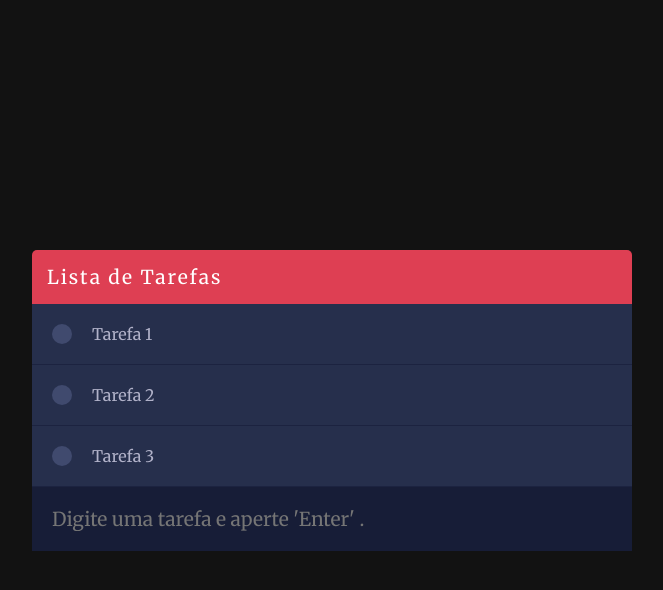
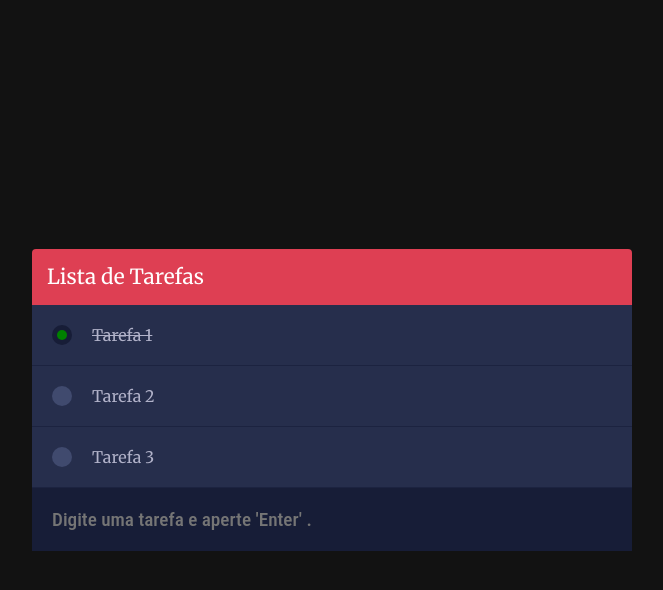
Before and after one commit to LeandroDukievicz/to-do-list, a plain HTML site: page index.html in a window 1280 px wide. Both pictures are taken after a click on the element 370 px from the left and 333 px from the top of the page. Shown: the whole page, without its empty margins (308-971 px from the left). Drawn offline with Linux system fonts and the light colour scheme.

Commit message:
FEAT - added rules of to-do-list and classes css

```diff
--- /dev/null
+++ b/Lista+De+Tarefas/css/styles.css
@@ -0,0 +1,142 @@
+@import url(https://fonts.googleapis.com/css?family=Roboto:100,300,400,500,700,900);
+@import url(https://fonts.googleapis.com/css?family=Roboto+Condensed:300,400,700);
+
+* {
+  margin: 0;
+  padding: 0;
+}
+
+body {
+  display: flex;
+  justify-content: center;
+  flex-direction: column;
+  align-items: center;
+  height: 100vh;
+  font-size: 16px;
+  background-color: #121212;
+  font-family: "Roboto Condensed", Arial, sans-serif;
+}
+
+.todolist {
+  width: 100%;
+  max-width: 600px;
+}
+
+.todolist header {
+  border-top-left-radius: 4px;
+  border-top-right-radius: 4px;
+  padding: 15px;
+  background-color: #de3f53;
+  color: #fff;
+  font-size: 1.3em;
+}
+
+.wrapper-list ul.list {
+  list-style: none;
+  margin: 0;
+  padding: 0;
+}
+
+.wrapper-list ul.list li {
+  position: relative;
+  background-color: #262e4c;
+  border-bottom: 1px solid #1c2340;
+  color: #b1b2c9;
+  display: flex;
+  align-items: center;
+  padding: 20px;
+  transition: background-color 300ms ease;
+}
+
+.wrapper-list ul.list li.removed {
+  animation: collapseItem 300ms ease;
+}
+
+.wrapper-list ul.list li.hidden {
+  display: none;
+}
+
+.wrapper-list ul.list li:hover {
+  background-color: #323b5c;
+}
+
+.wrapper-list ul.list li:hover button.remove {
+  opacity: 1;
+}
+
+.wrapper-list ul.list .check {
+  position: relative;
+  background-color: #404a6e;
+  border-radius: 50%;
+  width: 20px;
+  height: 20px;
+  margin-right: 20px;
+  cursor: pointer;
+  transition: background-color 200ms ease;
+}
+
+.wrapper-list ul.list .check:hover,
+.wrapper-list ul.list .done .check {
+  background-color: #171d37;
+}
+
+.wrapper-list ul.list .done .check:after {
+  position: absolute;
+  top: 5px;
+  left: 5px;
+  display: block;
+  content: '';
+  width: 10px;
+  height: 10px;
+  border-radius: 50%;
+  background-color: green;
+}
+
+.wrapper-list ul.list .done .task {
+  text-decoration: line-through;
+}
+
+.wrapper-list button.remove {
+  position: absolute;
+  top: 20px;
+  right: 20px;
+  border: none;
+  outline: none;
+  background-color: red;
+  border-radius: 100%;
+  width: 20px;
+  height: 20px;
+  cursor: pointer;
+  opacity: 0;
+  transition: opacity 300ms ease;
+}
+
+.wrapper-list button.remove:after {
+  content: 'x';
+  color: white;
+  display: block;
+}
+
+.todolist footer {
+  background-color: #171d37;
+}
+
+.todolist footer input {
+  background-color: #171d37;
+  border: none;
+  outline: none;
+  width: 90%;
+  padding: 20px;
+  font-family: "Roboto Condensed", Arial, sans-serif;
+  font-size: 1.2em;
+  color: white;
+}
+
+@keyframes collapseItem {
+  0% {
+    transform: rotateX(0deg);
+  }
+  100% {
+    transform: rotateX(-90deg);
+  }
+}
--- a/css/app.css
+++ b/css/app.css
@@ -17,48 +17,57 @@ body{
     height: 100vh;
 }
 
-.todolist{
+.todolist {
     width: 100%;
     max-width: 600px;
   }
 
-.todolist header{
-    border-top-left-radius: 5px;
-    border-top-right-radius: 5px;
+  .todolist header {
+    border-top-left-radius: 4px;
+    border-top-right-radius: 4px;
     padding: 15px;
-    background-color:#de3f53;
-    color:#fff;
-    font-size:1.2em;
-    letter-spacing: .1em;
+    background-color: #de3f53;
+    color: #fff;
+    font-size: 1.3em;
   }
 
   .wrapper-list ul.list {
     list-style: none;
-    margin:0 ;
+    margin: 0;
     padding: 0;
   }
 
-.wrapper-list ul.list li{
+  .wrapper-list ul.list li {
     position: relative;
-    background-color: #262f4c;
+    background-color: #262e4c;
     border-bottom: 1px solid #1c2340;
     color: #b1b2c9;
     display: flex;
     align-items: center;
-    padding:20px;
+    padding: 20px;
     transition: background-color 300ms ease;
   }
-.wrapper-list ul.list li:hover{
+
+  .wrapper-list ul.list li.removed {
+    animation: collapseItem 300ms ease;
+  }
+
+  .wrapper-list ul.list li.hidden {
+    display: none;
+  }
+
+  .wrapper-list ul.list li:hover {
     background-color: #323b5c;
   }
-.wrapper-list ul.list li:hover button.remove{
-    opacity:1;
+
+  .wrapper-list ul.list li:hover button.remove {
+    opacity: 1;
   }
 
-.wrapper-list ul.list .check{
+  .wrapper-list ul.list .check {
+    position: relative;
     background-color: #404a6e;
     border-radius: 50%;
-    display: block;
     width: 20px;
     height: 20px;
     margin-right: 20px;
@@ -66,12 +75,29 @@ body{
     transition: background-color 200ms ease;
   }
 
-.wrapper-list ul.list .check:hover{
+  .wrapper-list ul.list .check:hover,
+  .wrapper-list ul.list .done .check {
     background-color: #171d37;
   }
 
-.wrapper-list button.remove{
-    position:absolute;
+  .wrapper-list ul.list .done .check:after {
+    position: absolute;
+    top: 5px;
+    left: 5px;
+    display: block;
+    content: '';
+    width: 10px;
+    height: 10px;
+    border-radius: 50%;
+    background-color: green;
+  }
+
+  .wrapper-list ul.list .done .task {
+    text-decoration: line-through;
+  }
+
+  .wrapper-list button.remove {
+    position: absolute;
     top: 20px;
     right: 20px;
     border: none;
@@ -81,20 +107,17 @@ body{
     width: 20px;
     height: 20px;
     cursor: pointer;
-    display: flex;
-    justify-content: center;
     opacity: 0;
     transition: opacity 300ms ease;
   }
 
-.wrapper-list button.remove:after{
+  .wrapper-list button.remove:after {
     content: 'x';
-    color:#61ebf5;
-    display:block;
-    font-weight: bold;
+    color: white;
+    display: block;
   }
 
-.todolist footer{
+  .todolist footer {
     background-color: #171d37;
   }
 
@@ -104,7 +127,16 @@ body{
     outline: none;
     width: 90%;
     padding: 20px;
+    font-family: "Roboto Condensed", Arial, sans-serif;
     font-size: 1.2em;
-    color: #fff;
+    color: white;
+  }
 
+  @keyframes collapseItem {
+    0% {
+      transform: rotateX(0deg);
     }
+    100% {
+      transform: rotateX(-90deg);
+    }
+  }
--- a/js/main.js
+++ b/js/main.js
@@ -1,26 +1,79 @@
+
 const Main = {
 
-    init: function(){
-       this.cacheSelectors()
-       this.bindEvents()
+    init: function() {
+      this.cacheSelectors()
+      this.bindEvents()
     },
 
     cacheSelectors: function() {
-        this.checkbuttons = document.querySelectorAll('.check')
+      this.$checkButtons = document.querySelectorAll('.check')
+      this.$inputTask = document.querySelector('#inputTask')
+      this.$list = document.querySelector('#list')
+      this.$removeButtons = document.querySelectorAll('.remove')
     },
 
     bindEvents: function() {
-        this.checkbuttons.forEach( function(button){
-            button.onclick = function(){
+      const self = this
 
-            }
-        })
+      this.$checkButtons.forEach(function(button){
+        button.onclick = self.Events.checkButton_click
+      })
+
+      this.$inputTask.onkeypress = self.Events.inputTask_keypress.bind(this)
+
+      this.$removeButtons.forEach(function(button){
+        button.onclick = self.Events.removeButton_click
+      })
     },
 
 
 
+    Events: {
+      checkButton_click: function(e) {
+        const li = e.target.parentElement
+        const isDone = li.classList.contains('done')
 
+        if (!isDone) {
+          return li.classList.add('done')
+        }
 
-}
+        li.classList.remove('done')
+      },
 
-Main.init()
+      inputTask_keypress: function(e){
+        const key = e.key
+        const value = e.target.value
+
+        if (key === 'Enter') {
+          this.$list.innerHTML += `
+            <li>
+              <div class="check"></div>
+              <label class="task">
+                ${value}
+              </label>
+              <button class="remove"></button>
+            </li>
+          `
+
+          e.target.value = ''
+
+          this.cacheSelectors()
+          this.bindEvents()
+        }
+      },
+
+      removeButton_click: function(e){
+        let li = e.target.parentElement
+
+        li.classList.add('removed')
+
+        setTimeout(function(){
+          li.classList.add('hidden')
+        },300)
+      }
+    }
+
+  }
+
+  Main.init()
```
Also changed, not shown: Lista+De+Tarefas/index.html (added, +27 -0 lines), Lista+De+Tarefas/js/main.js (added, +79 -0 lines). Lines whose indentation alone changed are shown as unchanged.
